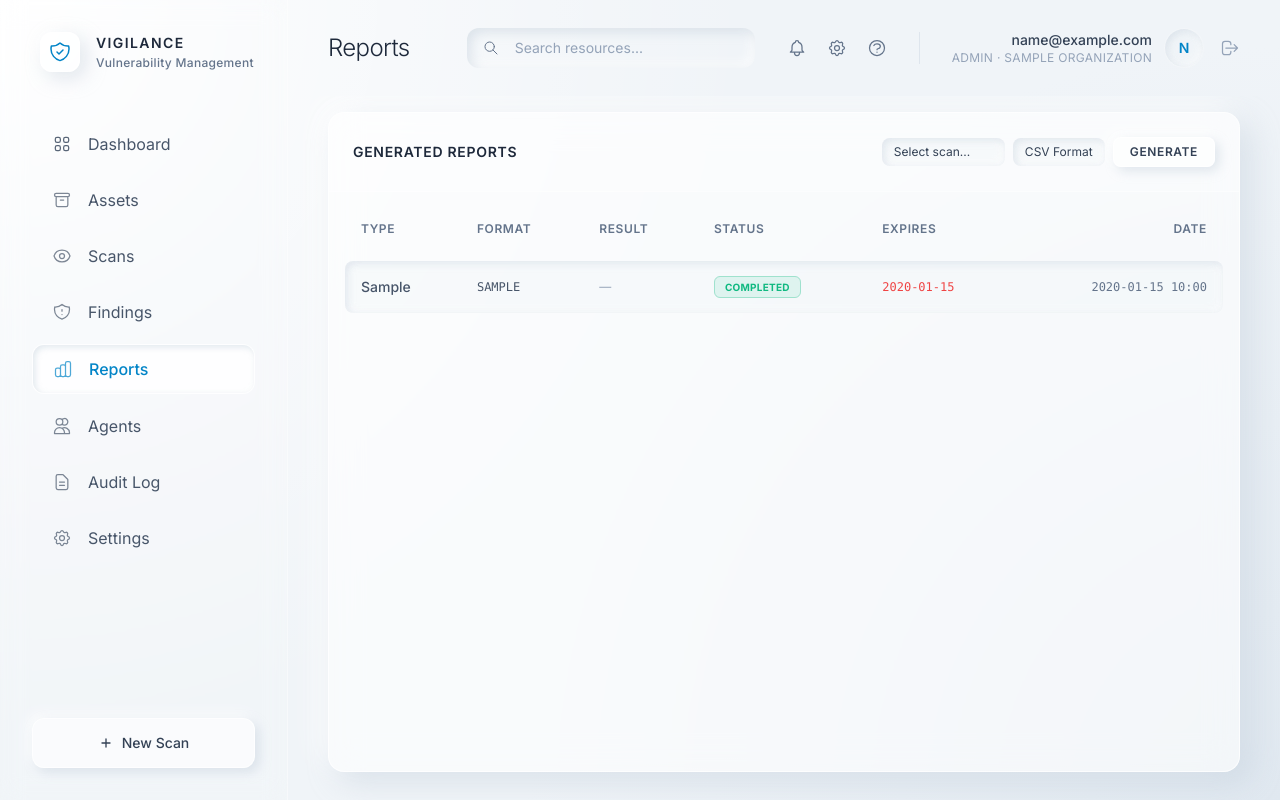
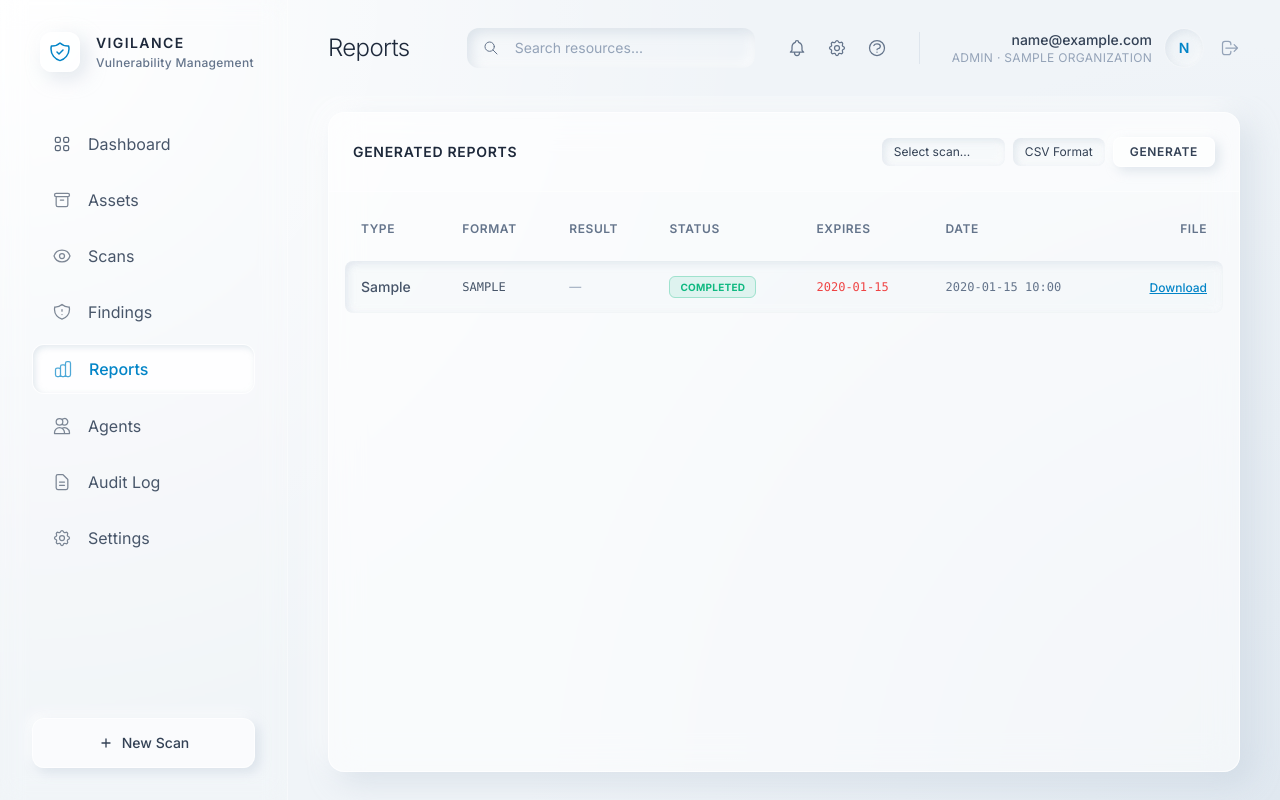
Before and after one commit to shagunchaudhary794/scanner, a Flask app: page /reports in a window 1280 px wide. Run offline with Flask 3, Linux system fonts and the light colour scheme; a user stored in the database is signed in; tables that the repository leaves empty hold one stand-in row (values such as "Sample post"); some libraries are stand-ins or nearby versions.

Commit message:
Update reports.html

```diff
--- a/templates/reports.html
+++ b/templates/reports.html
@@ -48,7 +48,8 @@
                     <th class="pb-3 px-4 font-semibold">Result</th>
                     <th class="pb-3 px-4 font-semibold">Status</th>
                     <th class="pb-3 px-4 font-semibold">Expires</th>
-                    <th class="pb-3 px-4 font-semibold text-right">Date</th>
+                    <th class="pb-3 px-4 font-semibold">Date</th>
+                    <th class="pb-3 px-4 font-semibold text-right">File</th>
                 </tr>
             </thead>
             <tbody>
@@ -66,17 +67,28 @@
                         {% endif %}
                     </td>
                     <td class="py-4 px-4 text-xs text-slate-600 capitalize">
+                        {% if report.status == 'failed' %}
+                        <span class="px-2.5 py-1 text-[10px] font-bold text-glacier-red border border-glacier-red/30 rounded-md bg-glacier-red/10 uppercase tracking-wide">{{ report.status }}</span>
+                        {% else %}
                         <span class="px-2.5 py-1 text-[10px] font-bold text-glacier-green border border-glacier-green/30 rounded-md bg-glacier-green/10 uppercase tracking-wide">{{ report.status }}</span>
+                        {% endif %}
                     </td>
                     <td class="py-4 px-4 text-xs {% if report.is_expired %}text-glacier-red{% else %}text-slate-500{% endif %} font-mono">
                         {{ report.expires_at.strftime('%Y-%m-%d') if report.expires_at else '—' }}
                     </td>
-                    <td class="py-4 px-4 text-right font-mono text-xs text-slate-500 rounded-r-xl">
+                    <td class="py-4 px-4 font-mono text-xs text-slate-500">
                         {{ report.created_at.strftime('%Y-%m-%d %H:%M') }}
+                    </td>
+                    <td class="py-4 px-4 text-right rounded-r-xl">
+                        {% if report.file_path %}
+                        <a href="{{ url_for('main.download_report', id=report.id) }}" class="text-xs text-glacier-blue underline font-medium">Download</a>
+                        {% else %}
+                        <span class="text-xs text-slate-400">—</span>
+                        {% endif %}
                     </td>
                 </tr>
                 {% else %}
-                <tr><td colspan="6" class="py-4 px-4 text-slate-500 text-center">No reports generated yet.</td></tr>
+                <tr><td colspan="7" class="py-4 px-4 text-slate-500 text-center">No reports generated yet.</td></tr>
                 {% endfor %}
             </tbody>
         </table>
```
